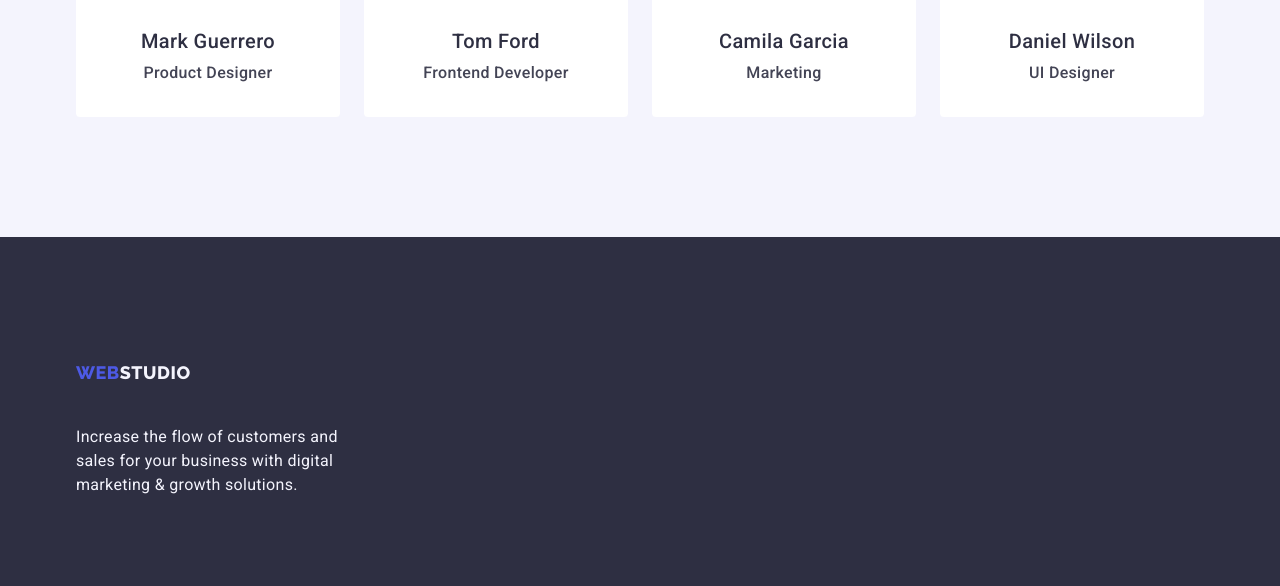
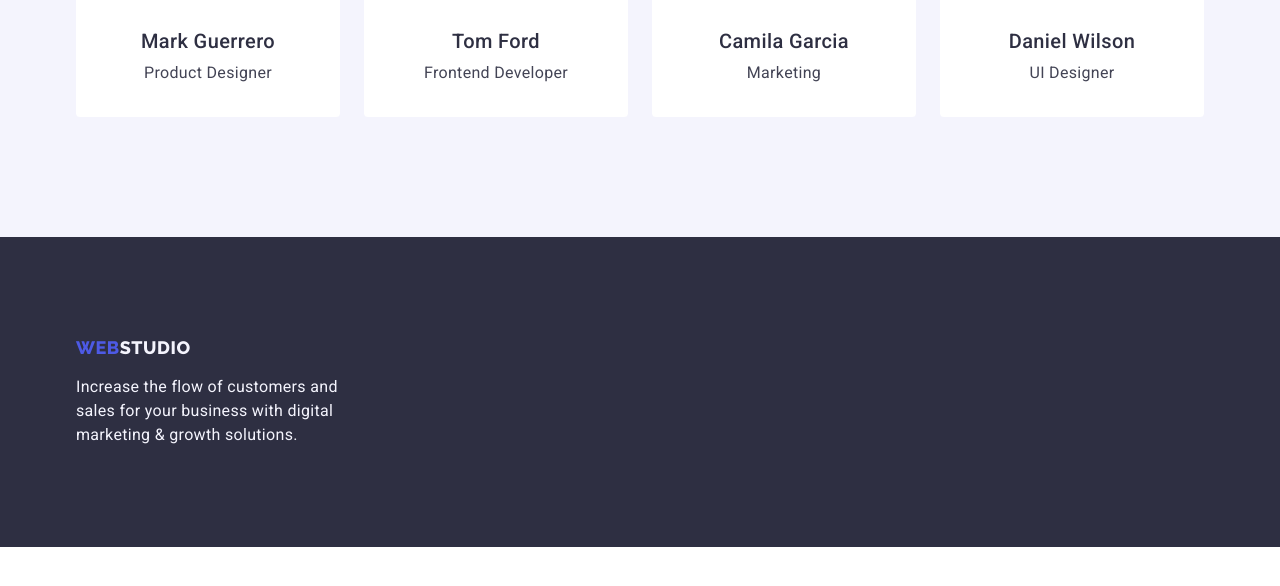
Before and after one commit to JuliaBien/goit-markup-hw-07, a plain HTML site: page index.html in a window 1280 px wide. Shown: the part 2050-2636 px from the top of the page. After the commit the page ends 2597 px from the top, so only its background shows below. Drawn offline with nearby package versions, Linux system fonts and the light colour scheme.

Commit message:
portfolio.html

```diff
--- a/css/styles.css
+++ b/css/styles.css
@@ -91,6 +91,7 @@ button:hover {
   color: var(--body-text);
   letter-spacing: 0.02em;
   margin-top: 8px;
+  font-weight: 400;
 }
 .footer-description {
   color: var(--white);
@@ -98,6 +99,7 @@ button:hover {
 .address-item {
   font-size: 16px;
   line-height: 1.5;
+  font-weight: 400;
   letter-spacing: 0.02em;
   color: var(--body-text);
   padding: 24px 0;
@@ -160,14 +162,15 @@ button:hover {
   letter-spacing: 0.02em;
   color: var(--first-color-text);
   margin-bottom: 8px;
-  text-align: center;
+  text-align: left;
 }
 .p-third-header-main {
   font-size: 16px;
   line-height: 1.5;
+  font-weight: 400;
   letter-spacing: 0.02em;
   color: var(--body-text);
-  text-align: center;
+  text-align: left;
 }
 
 .third-section-header-main {
@@ -199,6 +202,23 @@ button:hover {
   align-items: center;
   width: calc((100% - 72px) / 4);
   border-radius: 0 0 4px 4px;
+}
+.team-member-name {
+  font-weight: 500;
+  font-size: 20px;
+  line-height: 1.2;
+  letter-spacing: 0.02em;
+  color: var(--first-color-text);
+  margin-bottom: 8px;
+  text-align: center;
+}
+.p-team-member {
+  font-size: 16px;
+  line-height: 1.5;
+  font-weight: 400;
+  letter-spacing: 0.02em;
+  color: var(--body-text);
+  text-align: center;
 }
 .footer {
   background-color: var(--first-color-text);
@@ -309,7 +329,14 @@ button:hover {
 }
 .logo-footer {
   display: inline-block;
-  margin-bottom: 16px;
+  color: var(--primary-brand);
+  font-family: 'Raleway', sans-serif;
+  text-transform: uppercase;
+  font-size: 18px;
+  font-weight: 800;
+  line-height: 1.17;
+  letter-spacing: 0.03em;
+  margin-bottom: 17.5px;
 }
 .buttons-portfolio {
   display: flex;
--- a/index.html
+++ b/index.html
@@ -138,8 +138,8 @@
                 height="260"
               />
               <div class="team-member-description">
-                <h3 class="third-header-main">Mark Guerrero</h3>
-                <p class="p-third-header-main">Product Designer</p>
+                <h3 class="team-member-name">Mark Guerrero</h3>
+                <p class="p-team-member">Product Designer</p>
               </div>
             </li>
             <li class="team-member">
@@ -150,8 +150,8 @@
                 height="260"
               />
               <div class="team-member-description">
-                <h3 class="third-header-main">Tom Ford</h3>
-                <p class="p-third-header-main">Frontend Developer</p>
+                <h3 class="team-member-name">Tom Ford</h3>
+                <p class="p-team-member">Frontend Developer</p>
               </div>
             </li>
             <li class="team-member">
@@ -162,8 +162,8 @@
                 height="260"
               />
               <div class="team-member-description">
-                <h3 class="third-header-main">Camila Garcia</h3>
-                <p class="p-third-header-main">Marketing</p>
+                <h3 class="team-member-name">Camila Garcia</h3>
+                <p class="p-team-member">Marketing</p>
               </div>
             </li>
             <li class="team-member">
@@ -174,8 +174,8 @@
                 height="260"
               />
               <div class="team-member-description">
-                <h3 class="third-header-main">Daniel Wilson</h3>
-                <p class="p-third-header-main">UI Designer</p>
+                <h3 class="team-member-name">Daniel Wilson</h3>
+                <p class="p-team-member">UI Designer</p>
               </div>
             </li>
           </ul>
@@ -184,7 +184,7 @@
     </main>
     <footer class="footer">
       <div class="container">
-        <a class="logo logo-footer link" href="./index.html"
+        <a class="logo-footer link" href="./index.html"
           >Web<span class="highlight-footer">Studio</span></a
         >
         <p class="p-footer">
```
Also changed, not shown: portfolio.html (+1 -1 lines).
